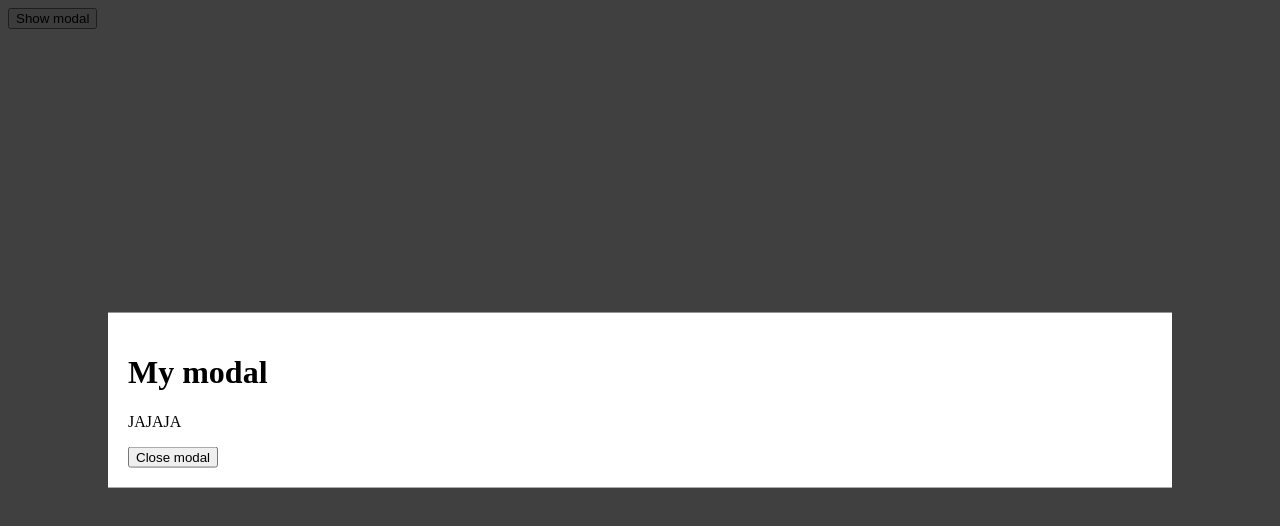
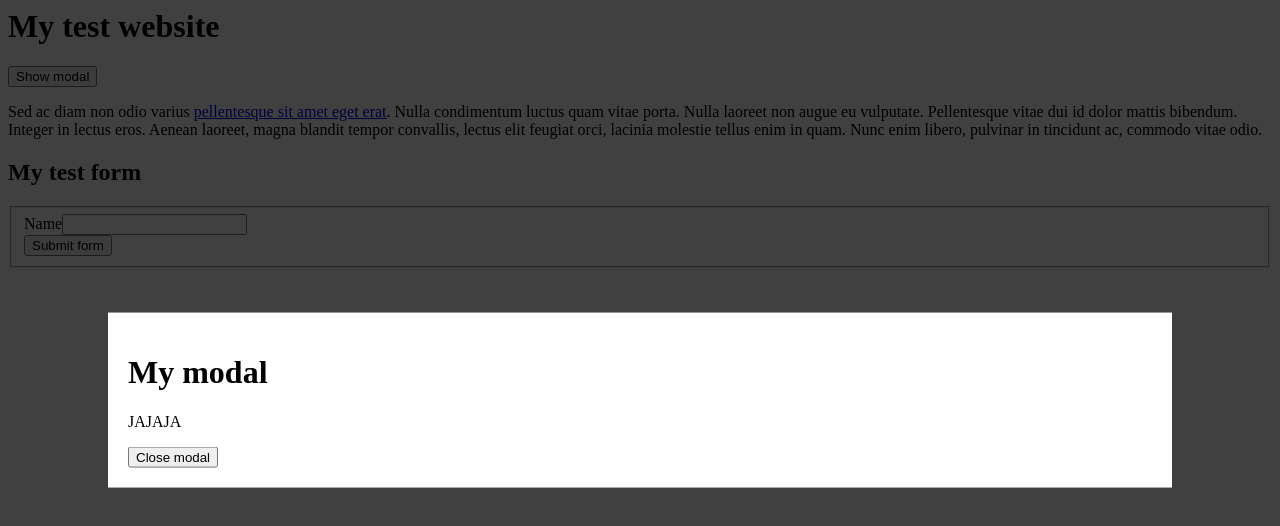
Before and after one commit to ErikNijland/fdx-modal, an Angular app: page / in a window 1280 px wide. Shown: the top 526 px of the page. Built offline with nearby package versions, Linux system fonts and the light colour scheme.

Commit message:
2 files modified

```diff
--- a/src/app/app.component.html
+++ b/src/app/app.component.html
@@ -1,4 +1,21 @@
+<h1>My test website</h1>
+
 <button (click)="showModal()">Show modal</button>
+
+<p>
+  Sed ac diam non odio varius <a href="http://www.example.com/">pellentesque sit amet eget erat</a>. Nulla condimentum luctus quam vitae porta. Nulla laoreet non augue eu vulputate. Pellentesque vitae dui id dolor mattis bibendum. Integer in lectus eros. Aenean laoreet, magna blandit tempor convallis, lectus elit feugiat orci, lacinia molestie tellus enim in quam. Nunc enim libero, pulvinar in tincidunt ac, commodo vitae odio.
+</p>
+
+<h2>My test form</h2>
+<form>
+  <fieldset>
+    <div>
+      <label for="name">Name</label>
+      <input id="name">
+    </div>
+    <button type="submit">Submit form</button>
+  </fieldset>
+</form>
 
 <modal modalName="myModal">
   <h1>My modal</h1>
```
Also changed, not shown: src/app/modal/todo.txt.
